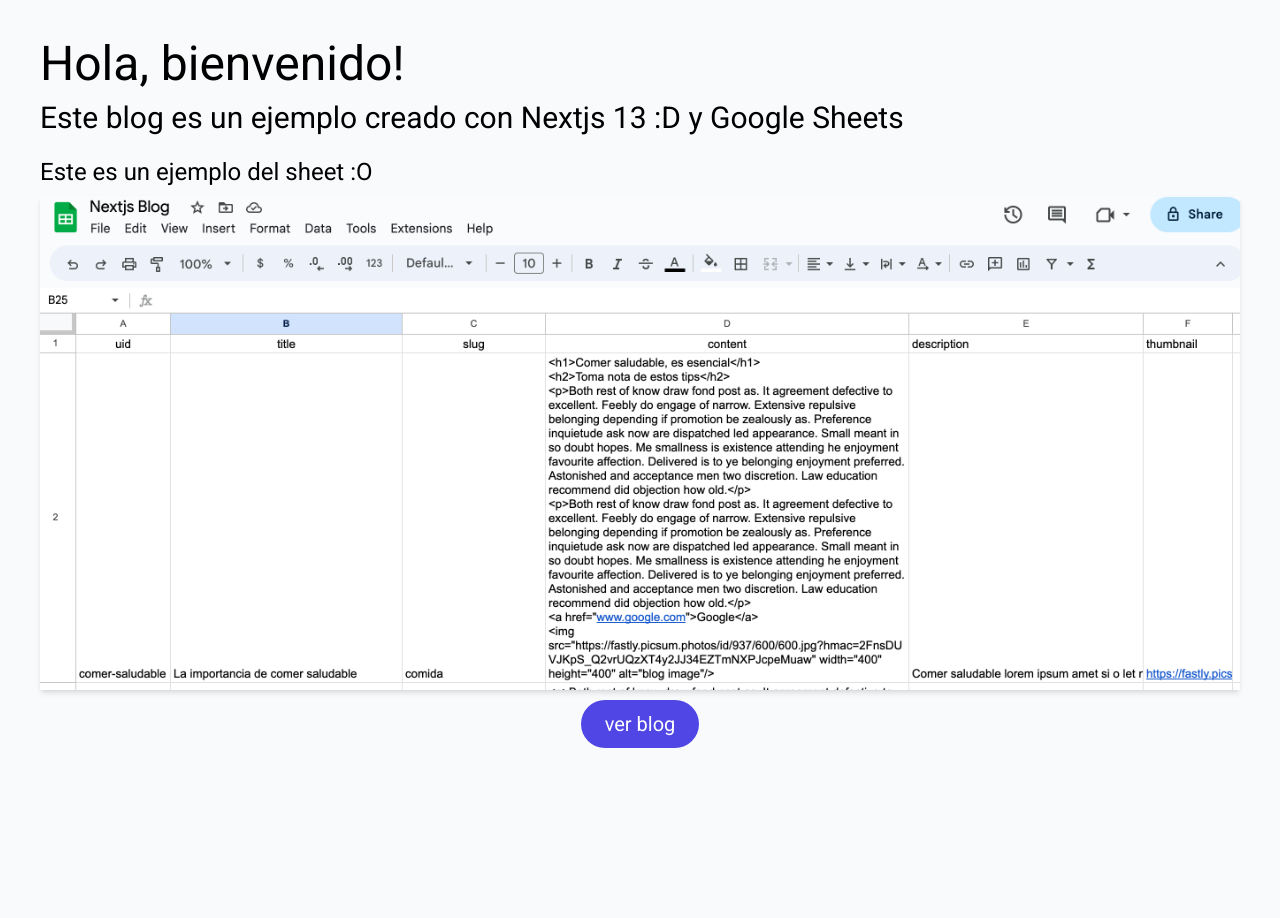
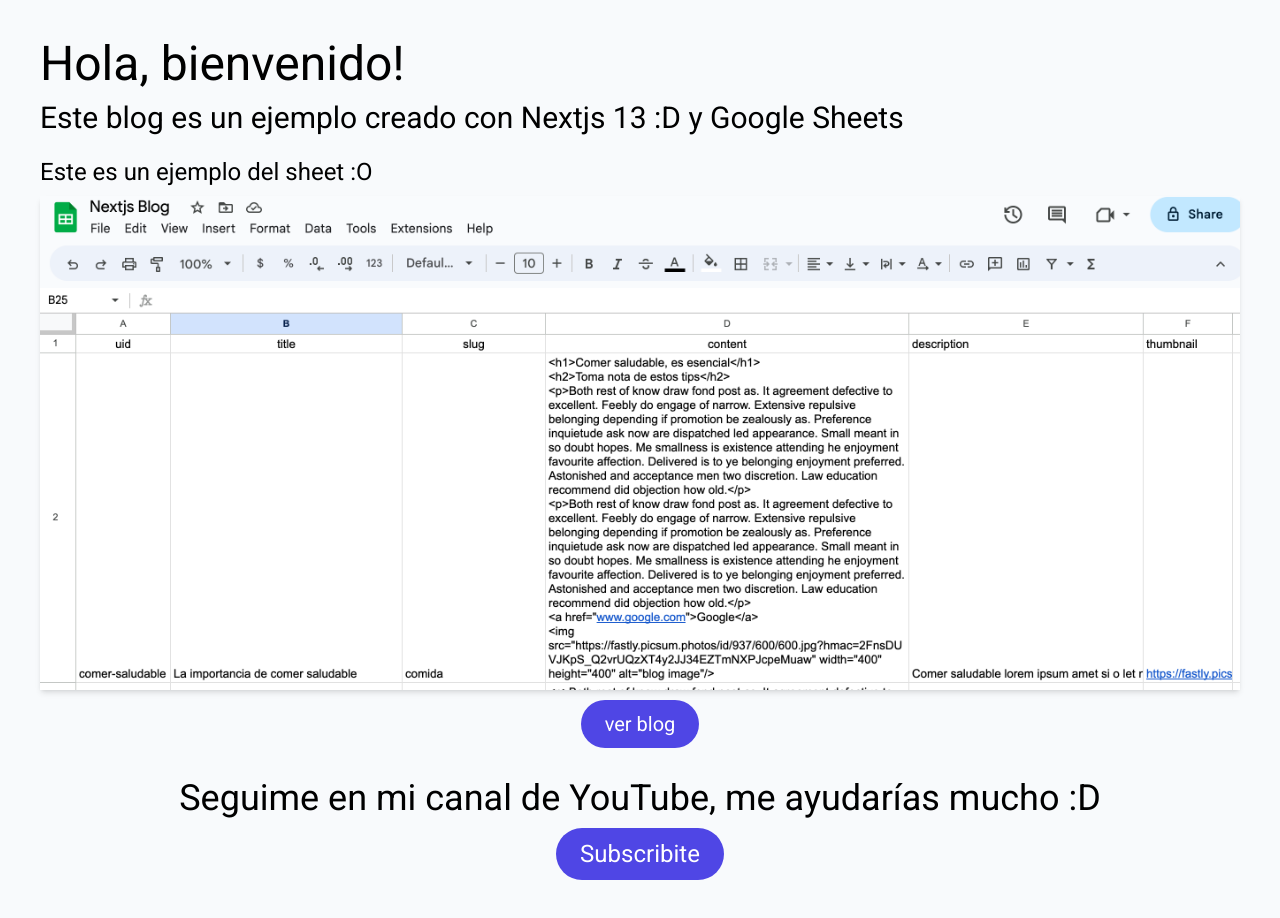
Before and after one commit to Jhezem/Nextjs-Google-Sheets-Blog, a Next.js app: page / in a window 1280 px wide. Shown: the top 918 px of the page. Before the commit the page ends 800 px from the top, so only its background shows below. Built offline with nearby package versions, Linux system fonts and the light colour scheme.

Commit message:
add social link

```diff
--- a/src/app/page.js
+++ b/src/app/page.js
@@ -1,6 +1,7 @@
 import { Roboto } from "next/font/google";
 import Image from "next/image";
 import Link from "next/link";
+import Social from "../components/Social/index";
 
 const roboto = Roboto({
   subsets: ["latin"],
@@ -15,7 +16,8 @@
       <div className="container">
         <h1 className="text-5xl mb-3">Hola, bienvenido!</h1>
         <h2 className="text-3xl">
-          Este <Link href={"/blog"}>blog</Link> es un ejemplo creado con Nextjs 13 :D y Google Sheets
+          Este <Link href={"/blog"}>blog</Link> es un ejemplo creado con Nextjs
+          13 :D y Google Sheets
         </h2>
       </div>
       <section className="container">
@@ -39,6 +41,9 @@
           </Link>
         </div>
       </section>
+      <section>
+        <Social />
+      </section>
     </main>
   );
 }
--- a/src/components/Blog/Grid.js
+++ b/src/components/Blog/Grid.js
@@ -1,10 +1,12 @@
 import Image from "next/image";
 import Link from "next/link";
+import Social from "../../components/Social/index";
 
 export default async function Grid({ blogs }) {
   return (
     <>
       <h1 className="text-center text-4xl mb-5">Bienvenidos al blog</h1>
+      <Social />
       <section className="p-5 grid grid-cols-1 md:grid-cols-2 lg:grid-cols-3 gap-4">
         {blogs.map((blog) => (
           <article
```
